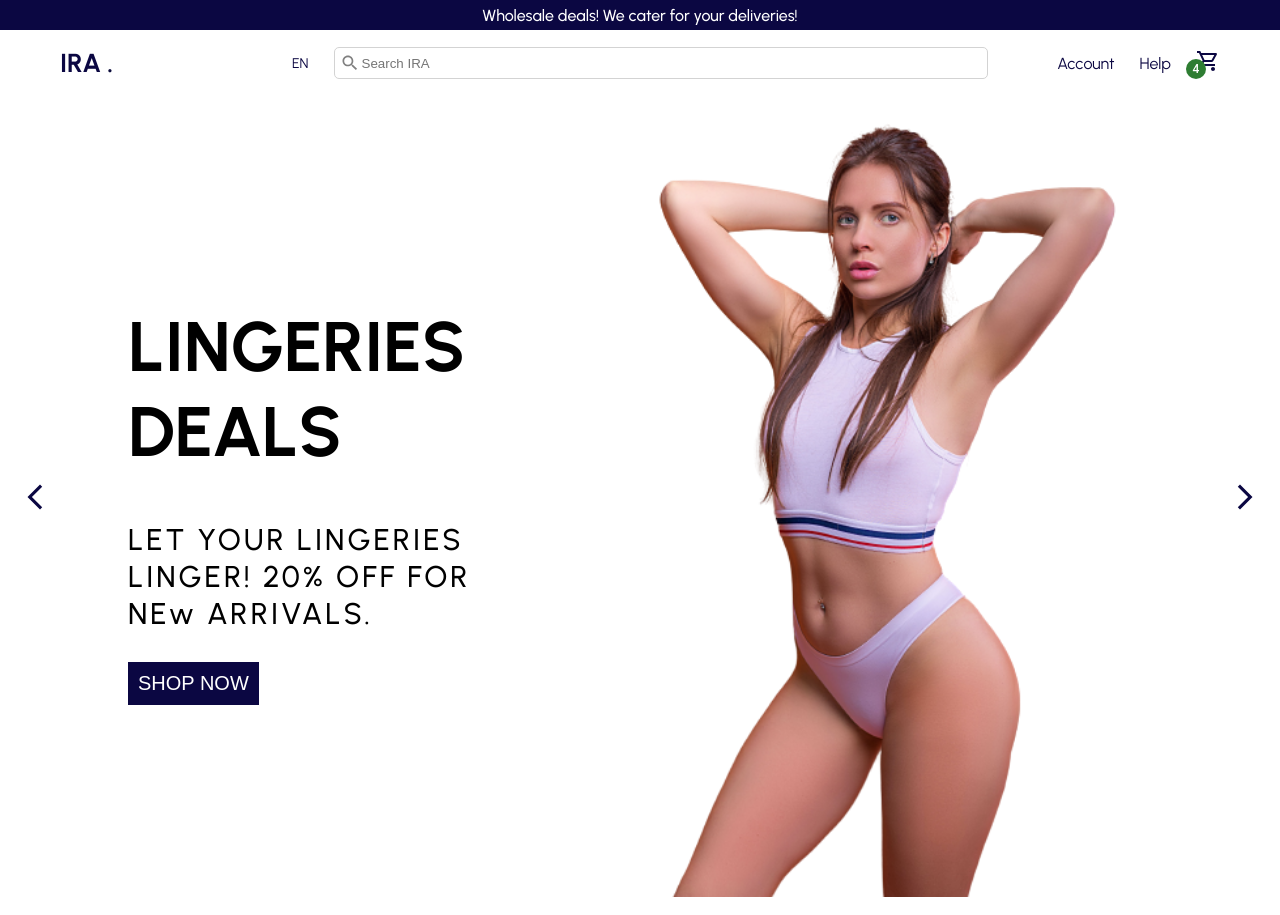
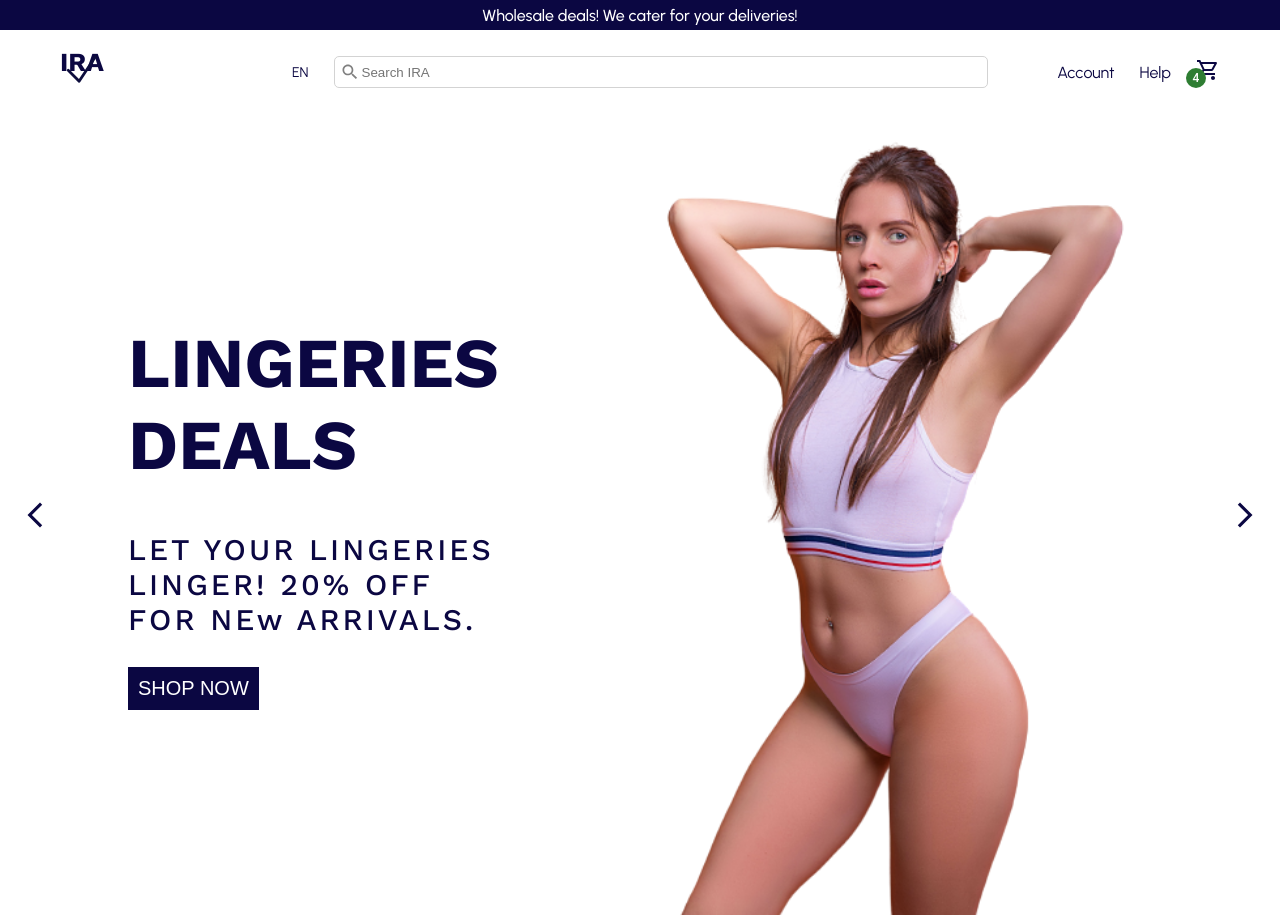
Before and after one commit to Lims-Paces/ira-shop, a React (Create React App) app: page / in a window 1280 px wide. Built offline with nearby package versions, Linux system fonts and the light colour scheme.

Commit message:
added slider functionality

```diff
--- a/public/index.html
+++ b/public/index.html
@@ -29,6 +29,11 @@
       href="https://fonts.googleapis.com/css2?family=Barlow:ital,wght@0,100;0,200;0,300;0,600;1,600&family=Urbanist:ital,wght@0,100;0,200;0,300;0,400;0,500;0,600;0,700;0,800;0,900;1,100;1,200;1,300;1,400;1,500;1,600;1,700;1,800;1,900&display=swap"
       rel="stylesheet"
     />
+    <link
+      href="https://fonts.googleapis.com/css2?family=Work+Sans:wght@100;200;300;400;500;600;700;800;900&display=swap"
+      rel="stylesheet"
+    />
+
     <style>
       body {
         margin: 0;
--- a/src/components/Navbar.js
+++ b/src/components/Navbar.js
@@ -19,13 +19,18 @@ const Wrapper = styled.div`
 
 const Left = styled.div`
   flex: 1;
+  display: flex;
+  flex-direction: row;
   font-size: 13px;
 `;
+
 const Logo = styled.h1`
   font-weight: bold;
   color: #0b0742;
+  font-family: "Work Sans", sans-serif;
 `;
-const Dot = styled.span`
+const Dot = styled.div`
+  margin-top: -30px;
   color: rgb(13, 13, 61);
 `;
 const Right = styled.div`
@@ -78,7 +83,21 @@ const Navbar = () => {
       <Wrapper>
         <Left>
           <Logo>
-            IRA <Dot>.</Dot>
+            IRA
+            <Dot>
+              <svg
+                xmlns="http://www.w3.org/2000/svg"
+                viewBox="0 0 24 24"
+                fill="currentColor"
+                class="w-6 h-6"
+              >
+                <path
+                  fill-rule="evenodd"
+                  d="M19.916 4.626a.75.75 0 01.208 1.04l-9 13.5a.75.75 0 01-1.154.114l-6-6a.75.75 0 011.06-1.06l5.353 5.353 8.493-12.739a.75.75 0 011.04-.208z"
+                  clip-rule="evenodd"
+                />
+              </svg>
+            </Dot>
           </Logo>
         </Left>
         <Center>
--- a/src/components/Slider.js
+++ b/src/components/Slider.js
@@ -10,9 +10,9 @@ const Container = styled.div`
   height: 100vh;
   display: flex;
   position: relative;
-  /* background-color: #e3e6e6; */
   overflow: hidden;
-  /* opacity: 0.9; */
+  font-family: "Work Sans", sans-serif;
+  color: #0b0742;
 `;
 
 const Arrow = styled.div`
@@ -35,7 +35,8 @@ const Arrow = styled.div`
 const Wrapper = styled.div`
   height: 100%;
   display: flex;
-  transform: translateX(0vw);
+  transition: all 1.5s ease;
+  transform: translateX(${(props) => props.slideIndex * -100}vw);
 `;
 
 const Slide = styled.div`
@@ -80,14 +81,20 @@ const Button = styled.button`
 const Slider = () => {
   const [slideIndex, setSlideIndex] = useState(0);
 
-  const handleClick = () => {};
+  const handleClick = (direction) => {
+    if (direction === "left") {
+      setSlideIndex(slideIndex > 0 ? slideIndex - 1 : 2);
+    } else {
+      setSlideIndex(slideIndex < 2 ? slideIndex + 1 : 0);
+    }
+  };
 
   return (
     <Container>
       <Arrow direction="left" onClick={() => handleClick("left")}>
         <ArrowBackIosNewOutlinedIcon style={{ fontSize: "30px" }} />
       </Arrow>
-      <Wrapper>
+      <Wrapper slideIndex={slideIndex}>
         {sliderItems.map((sliderItem) => (
           <Slide bg="slide1">
             <ImgContainer>
--- a/src/data.js
+++ b/src/data.js
@@ -9,13 +9,13 @@ export const sliderItems = [
   },
   {
     id: 1,
-    image: "/download.jpg",
+    image: duveh,
     title: "DUVET DEALS",
     desc: "LET YOUR LINGERIES LINGER! 20% OFF FOR NEw ARRIVALS.",
   },
   {
     id: 1,
-    image: "/download.jpg",
+    image: duveh,
     alt: "lingeries",
     title: "WHOLESALE DEALS",
     desc: "LET YOUR LINGERIES LINGER! 20% OFF FOR NEw ARRIVALS.",
```
Also changed, not shown: src/images/wholesale.png (added).
